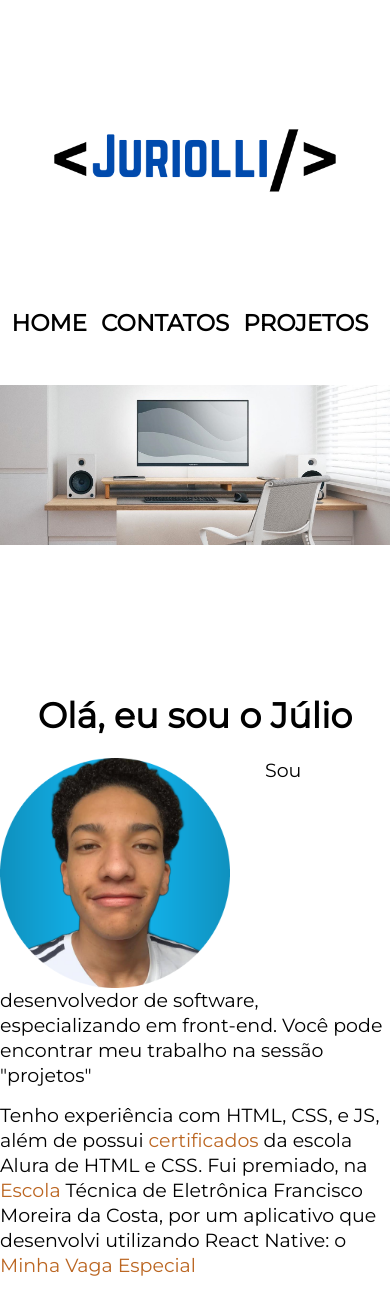
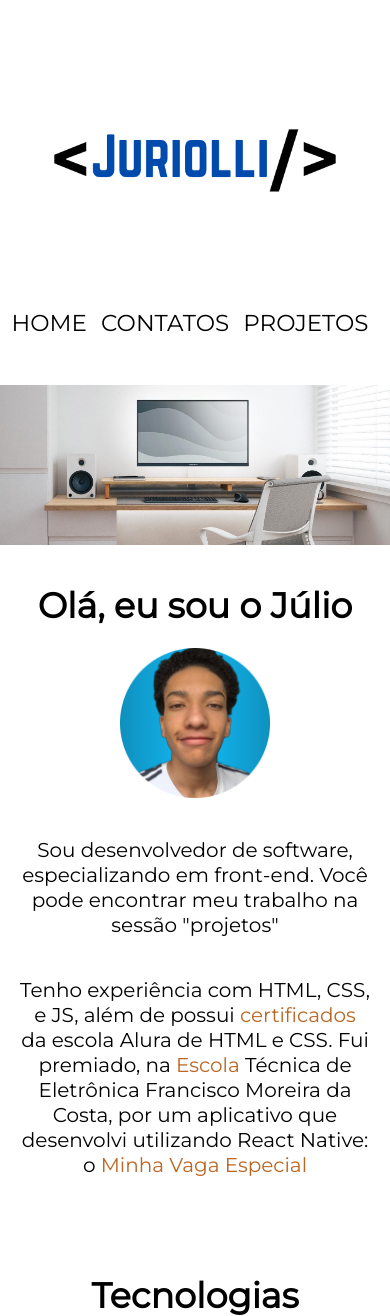
Before and after one commit to juliocjuri/portfolioJulioJuriolli, a plain HTML site: page index.html in a window 390 px wide. Shown: the top 1316 px of the page. Drawn offline with Linux system fonts and the light colour scheme.

Commit message:
responsividade conteudo principal

```diff
--- a/index.html
+++ b/index.html
@@ -16,7 +16,7 @@
                          <ul>
                               <li><a href="index.html">Home</a></li>
                               <li><a href="contato.html">Contatos</a></li>
-                              <li><a>Projetos</a></li>
+                              <li><a href="projetos.html">Projetos</a></li>
                          </ul>
                     </nav>
                </div>
--- a/style.css
+++ b/style.css
@@ -94,7 +94,7 @@ main {
 }
 
 .tecnologias{
-     margin: 150px 0 0 0;
+     margin: 100px 0 0 0;
 }
 
 .tecnologias-conteudo{
@@ -145,6 +145,7 @@ footer p {
 
 @media screen and (max-width: 480px) {
      .caixa, .conteudo-principal {
+          margin: auto;
           width: auto;
      }
 
@@ -165,6 +166,24 @@ footer p {
 
      nav li{
           margin-right: 10px;
-          font-weight: bold;
      }
+
+     .foto-julio {
+          display: block;
+          width: 150px;
+          float: none;
+          margin: auto;
+     }
+
+     .conteudo-principal p{
+          font-size: 20px;
+          line-height: 25px;
+          text-align: center;
+          margin: 40px 20px
+     }
+
+     .banner{
+          margin-bottom: 30px;
+     }
+
 }
```
Also changed, not shown: contato.html (+1 -1 lines), projetos.html (added).
